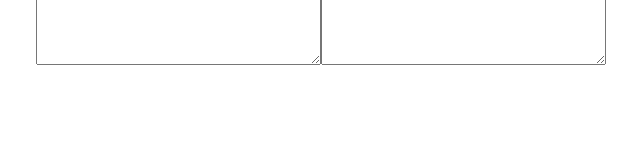
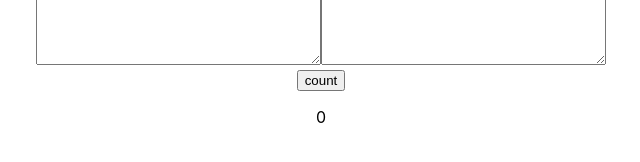
Before and after one commit to WildCodeSchool/reims-0919-js-marcel-up, a React (Create React App) app in the folder marcelup/: page / in a window 1280 px wide. Shown: the part 166-328 px from the top of the page, without its empty margins (319-959 px from the left). Built offline with nearby package versions, Linux system fonts and the light colour scheme.

Commit message:
create word counter

```diff
--- a/marcelup/package.json
+++ b/marcelup/package.json
@@ -33,5 +33,8 @@
       "last 1 firefox version",
       "last 1 safari version"
     ]
+  },
+  "devDependencies": {
+    "countable": "^3.0.1"
   }
 }
--- a/marcelup/src/App.js
+++ b/marcelup/src/App.js
@@ -1,6 +1,7 @@
 import React from 'react';
 import './App.css';
 import Converter from './Components/Converter'
+
 
 function App() {
   return (
--- a/marcelup/src/Components/Converter.js
+++ b/marcelup/src/Components/Converter.js
@@ -1,24 +1,36 @@
 import React from 'react';
 import { Component } from 'react';
 
+
 const MarkdownIt = require('markdown-it');
 const md = new MarkdownIt();
+
 
 class Converter extends Component {
   constructor(props) {
     super(props);
     this.state = {
-      result: ''
+      result: '',
+      count:  0
     };
+    this.nbOfWords = this.nbOfWords.bind(this);
   }
 
   change = e => {
     let text = e.target.value;
     let result = md.render(text);
     this.setState({
-      result: result
+      result
     });
   };
+
+   nbOfWords() {
+    let table = this.state.result.split(/[.|,|?|!|;|#|*|-|' ']/g)
+    let count = table.length
+    this.setState({
+      count
+    })
+  }
 
   render() {
     return (
@@ -40,6 +52,8 @@ class Converter extends Component {
             cols="33"
           ></textarea>
         </form>
+        <button onClick={this.nbOfWords}>count</button>
+        <p>{this.state.count}</p>
       </div>
     );
   }
```
Also changed, not shown: 1 other file (tests, documents, lock files or other folders).
